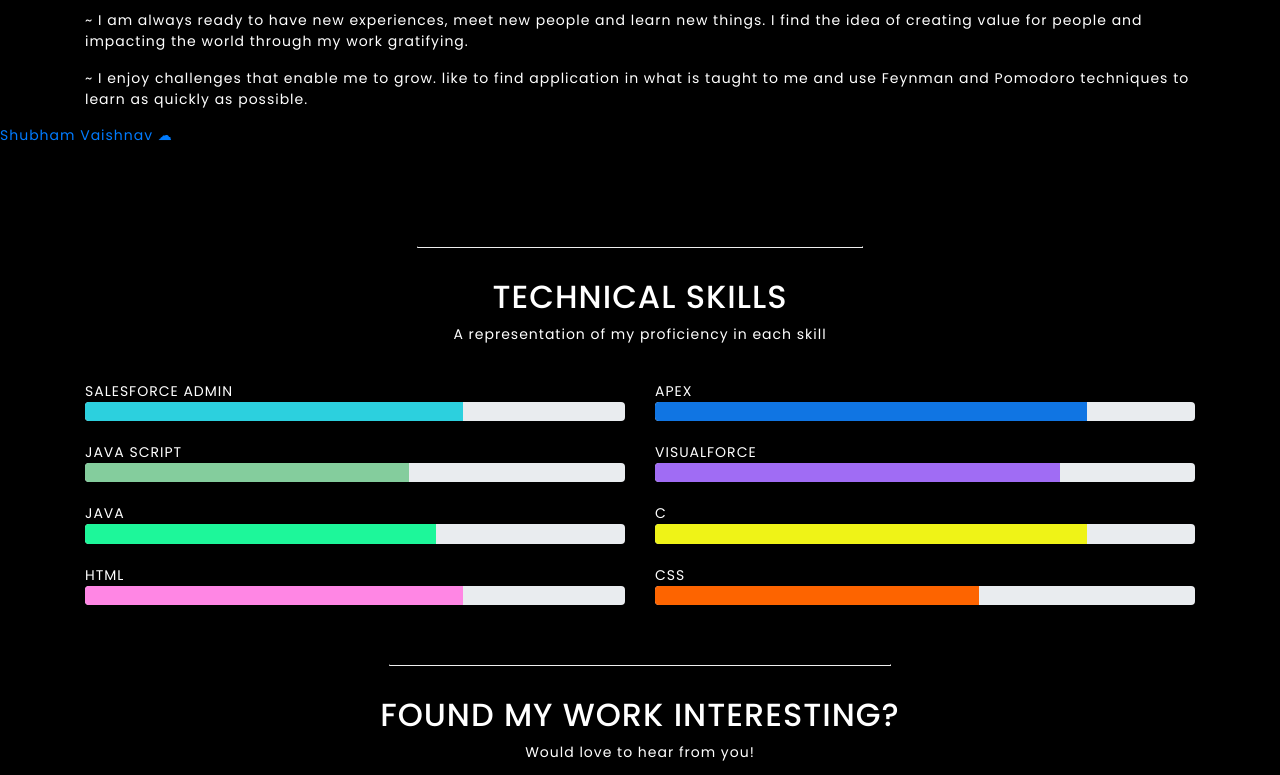
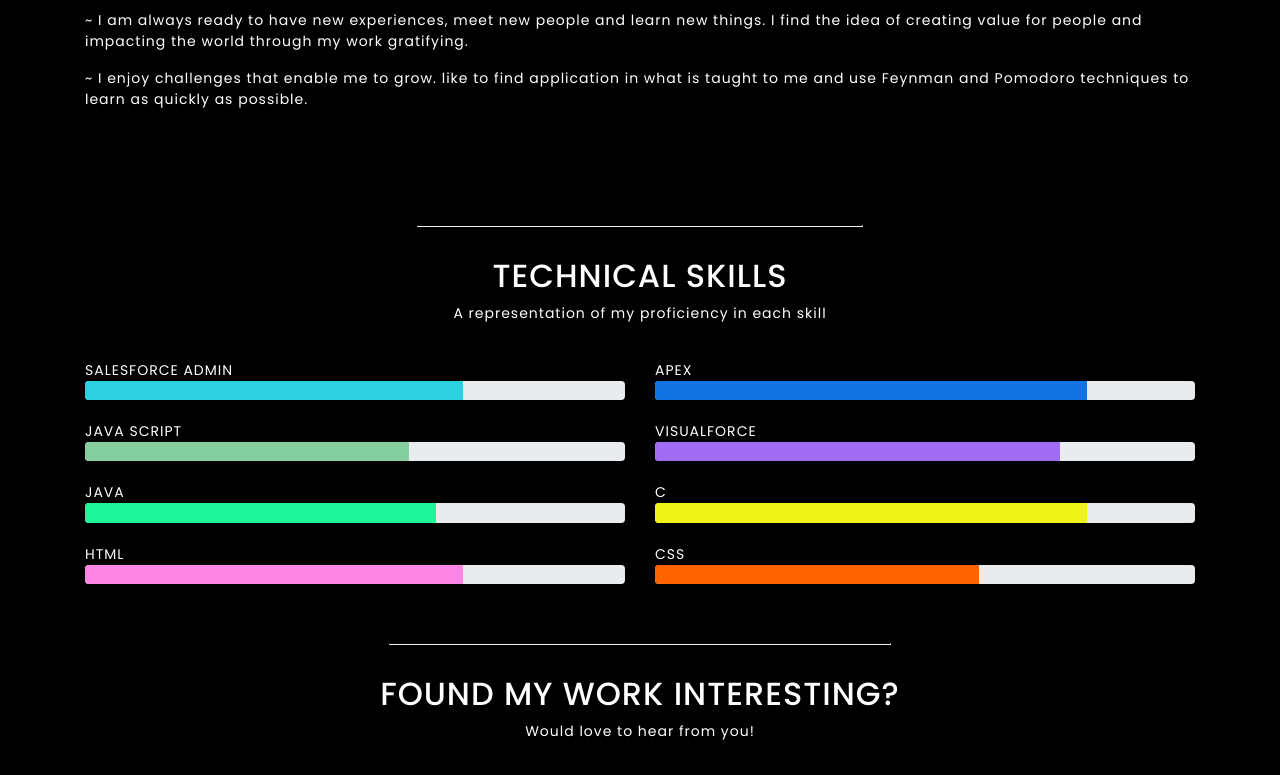
Before and after one commit to TheShubhamVsnv/shubhamvsnv, a plain HTML site: page index.html in a window 1280 px wide. Shown: the part 1640-2415 px from the top of the page. Drawn offline with nearby package versions, Linux system fonts and the light colour scheme.

Commit message:
Update index.html

```diff
--- a/index.html
+++ b/index.html
@@ -103,7 +103,6 @@
     </section>
 
 
-<div class="badge-base LI-profile-badge" data-locale="en_US" data-size="large" data-theme="light" data-type="HORIZONTAL" data-vanity="shubhamvsnv" data-version="v1"><a class="badge-base__link LI-simple-link" href="https://in.linkedin.com/in/shubhamvsnv?trk=profile-badge">Shubham Vaishnav ☁</a></div>
 
 
     <div id="skills" class="skillsSection">
```
